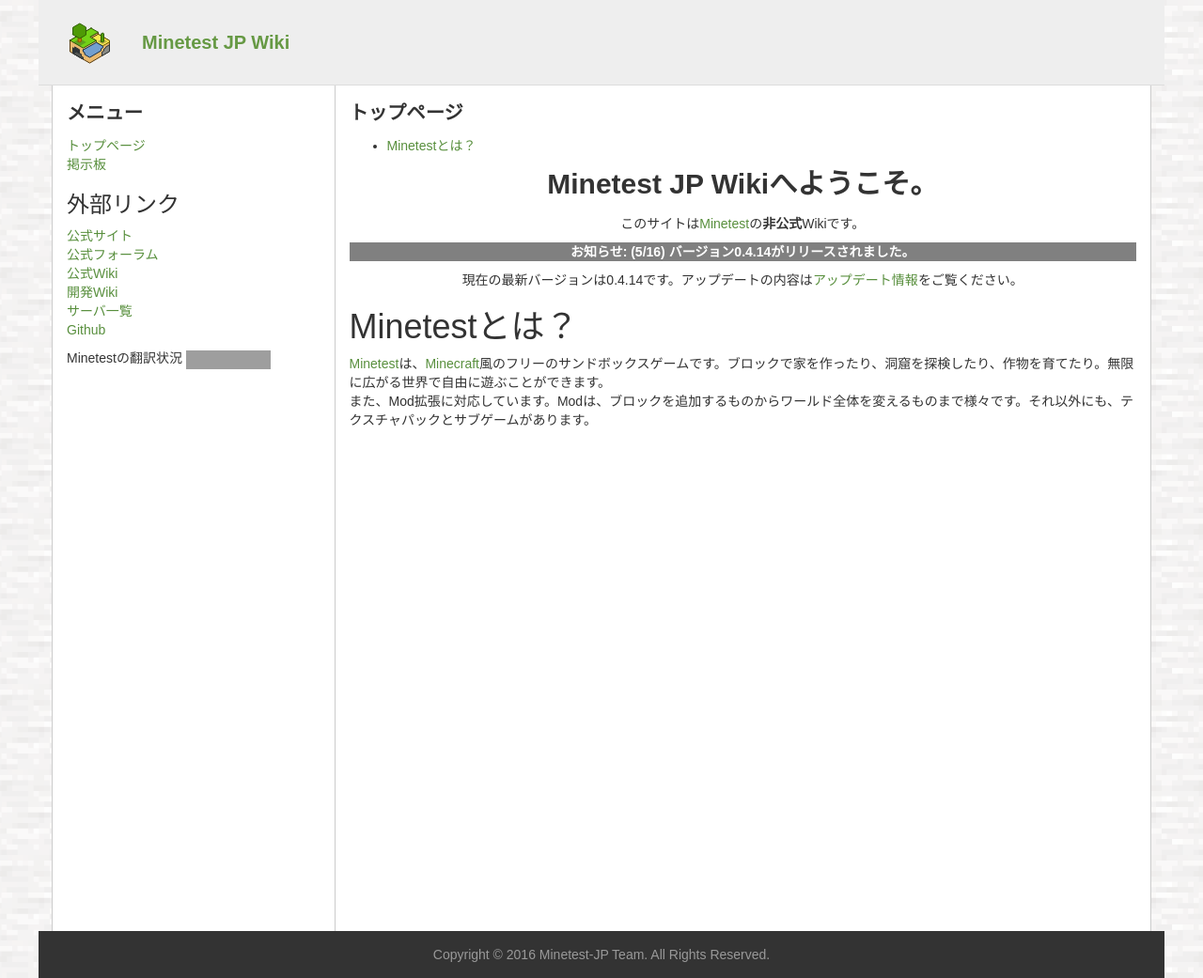
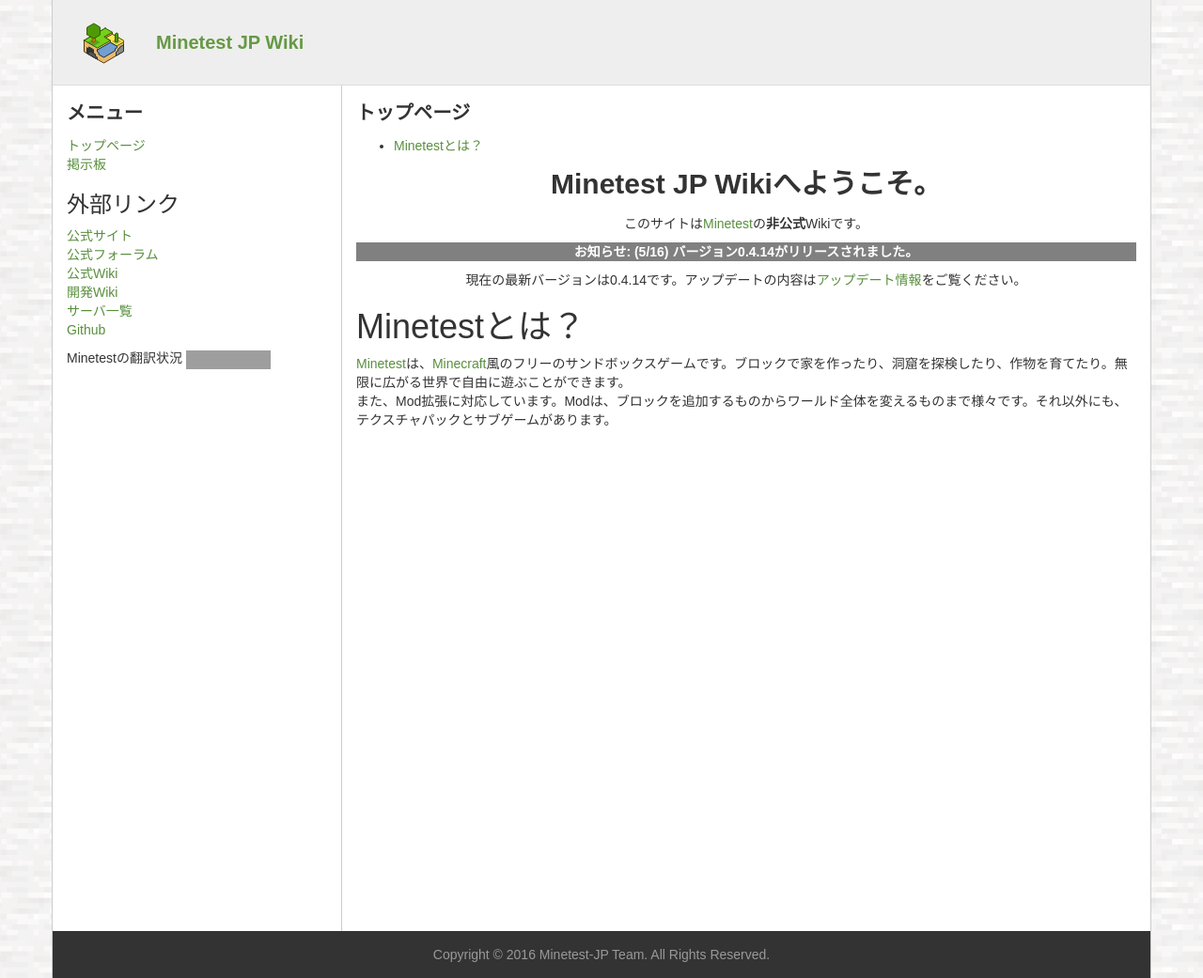
Before and after one commit to minetest-jp/wiki, a Jekyll site: the page built from index.md, in a window 1280 px wide. Shown: the whole page at 94% size. Built offline with Jekyll 4.4.1, drawn with Linux system fonts in a browser that asks for light colours; grey boxes are pictures that could not be loaded.

Commit message:
Update default.scss

```diff
--- a/css/default.scss
+++ b/css/default.scss
@@ -12,7 +12,7 @@
 }
 
 .container {
-  padding: 0;
+  padding-bottom: 0;
   //width: 925px;
 }
 
@@ -71,13 +71,17 @@
 }
 
 #menu {
-  padding: 15px;
+  padding-bottom: 15px;
+  padding-right: 15px;
+  padding-top: 15px;
 }
 
 #article {
   border-left: 1px solid #ccc;
   min-height: 100%;
-  padding: 15px;
+  padding-bottom: 15px;
+  padding-left: 15px;
+  padding-top: 15px;
 }
 
 #footer {
```
